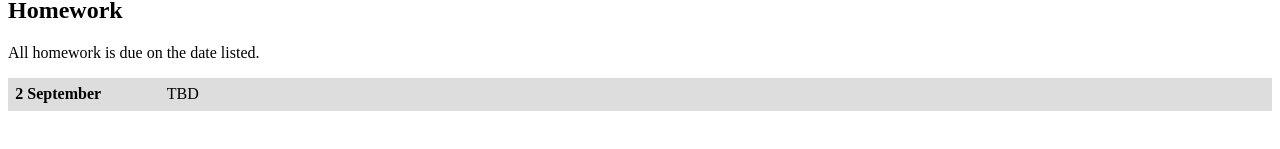
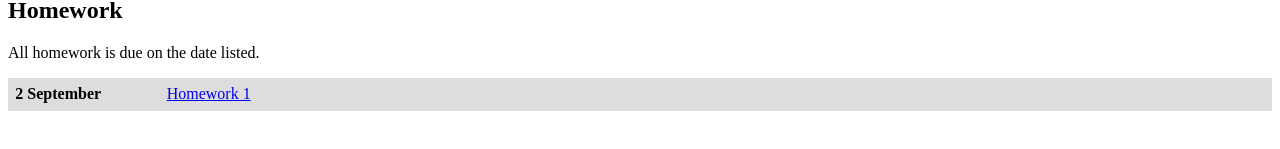
Before and after one commit to pennybacker/math375, a plain HTML site: page index.html in a window 1280 px wide. Shown: the part 453-602 px from the top of the page. Drawn offline with Linux system fonts and the light colour scheme.

Commit message:
added homework 1

```diff
--- a/index.html
+++ b/index.html
@@ -62,7 +62,7 @@ with a brief Matlab tutorial. Please see the <a href="syllabus.pdf">syllabus</a>
 <table>
 <tr>
   <th>2 September</th>
-  <td>TBD</td>
+  <td><a href="homework1.pdf">Homework 1</a></td>
 </tr>
 </table>
 
```
Also changed, not shown: 5 other files.
